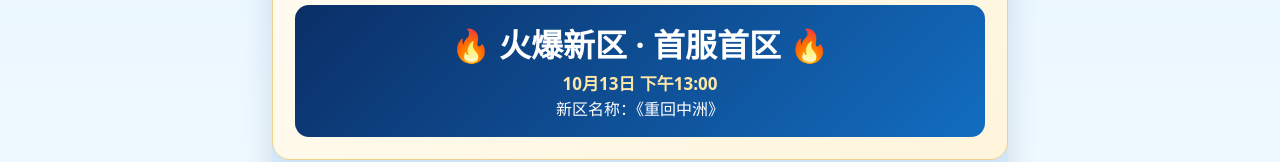
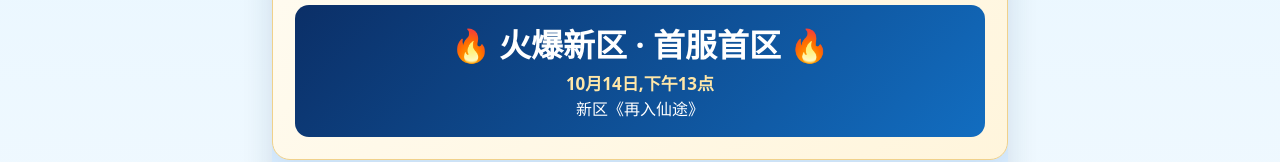
Before and after one commit to sitewww6656/AA93, a plain HTML site: page index.html in a window 1280 px wide. Shown: the part 656-818 px from the top of the page. Drawn offline with Linux system fonts and the light colour scheme.

Commit message:
Update index.html

```diff
--- a/index.html
+++ b/index.html
@@ -68,8 +68,8 @@ a{color:inherit}
     </div>
     <div class="server">
       <div class="big">🔥 火爆新区 · 首服首区 🔥</div>
-      <div class="date">10月13日 下午13:00</div>
-      <div>新区名称：《重回中洲》</div>
+      <div class="date">10月14日,下午13点</div>
+      <div>新区《再入仙途》</div>
     </div>
   </section>
 
```
